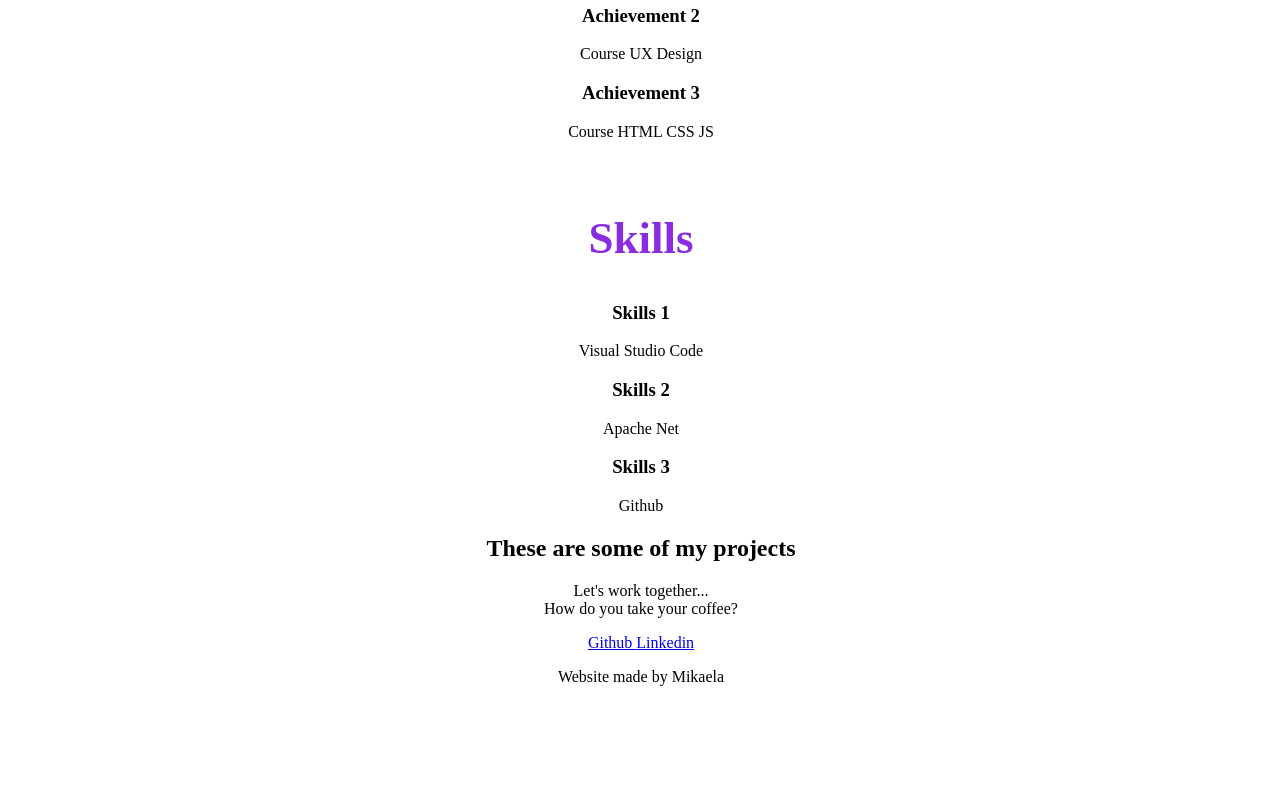
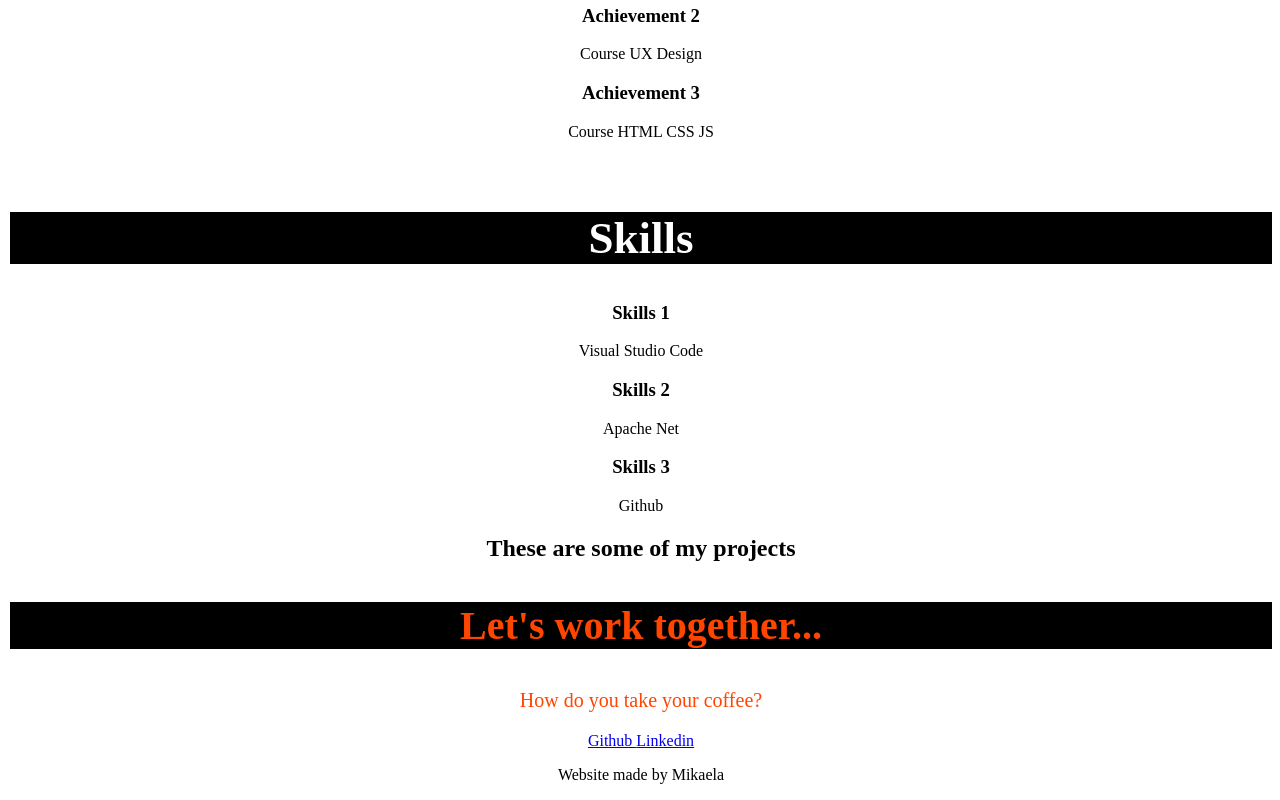
Before and after one commit to MikaelaMathisson/Inl-mning-7---Webbutveckling, a plain HTML site: page index.html in a window 1280 px wide. Shown: the part 1489-2289 px from the top of the page. Before the commit the page ends 2191 px from the top, so only its background shows below. Drawn offline with Linux system fonts and the light colour scheme.

Commit message:
changes to files

```diff
--- a/index.html
+++ b/index.html
@@ -106,9 +106,8 @@
 
 <!-- START CONTACT SECTION -->
 <section id="contact">
-    <p> Let's work together... <br>
-        How do you take your coffee?
-    </p>
+    <h3> Let's work together...</h3>
+    <p>How do you take your coffee?</p>
     <a id="profile-link" href="https://github.com/MikaelaMathisson"> Github </a>
     <a href="https://www.linkedin.com/in/mikaela-m-297ab8105/"> Linkedin </a>
 
--- a/main.css
+++ b/main.css
@@ -61,7 +61,8 @@ font-size: 22px;
 }
 
 #experiences h1{
-    color: blueviolet;
+    color: white;
+    background-color: black;
     font-size: 45px;
 }
 #experiences h2{
@@ -78,6 +79,16 @@ body{
 }
 
 #achievements h1, #skills h1 {
-    color: blueviolet;
+    color: white;
+    background-color: black;
     font-size: 45px;
 }
+#contact h3{
+    font-size: 40px;
+    color: orangered;
+    background-color: black;
+}
+#contact p{
+font-size: 20px;
+color: orangered;
+}
```
